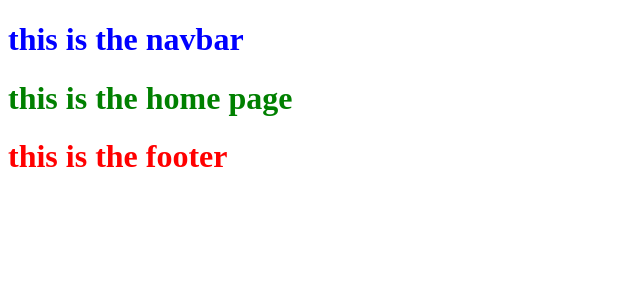
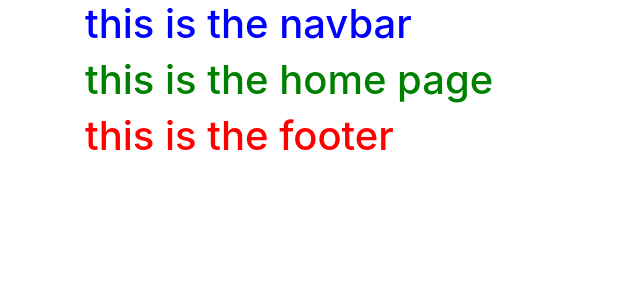
Before and after one commit to rogeliosandoval/YTHI-Website, an Angular app: page /home in a window 1280 px wide. Shown: the top 300 px of the page, without its empty margins (0-640 px from the left). Built offline with nearby package versions, Linux system fonts and the light colour scheme.

Commit message:
add bootstrap

```diff
--- a/package.json
+++ b/package.json
@@ -18,6 +18,7 @@
     "@angular/platform-browser": "^14.0.0",
     "@angular/platform-browser-dynamic": "^14.0.0",
     "@angular/router": "^14.0.0",
+    "bootstrap": "^4.1.3",
     "rxjs": "~7.5.0",
     "tslib": "^2.3.0",
     "zone.js": "~0.11.4"
--- a/src/app/app.component.html
+++ b/src/app/app.component.html
@@ -1,3 +1,5 @@
-<app-navbar></app-navbar>
-<router-outlet></router-outlet>
-<app-footer></app-footer>
+<div class="container">
+  <app-navbar></app-navbar>
+  <router-outlet></router-outlet>
+  <app-footer></app-footer>
+</div>
--- a/src/index.html
+++ b/src/index.html
@@ -5,9 +5,13 @@
   <title>YthiWebsite</title>
   <base href="/">
   <meta name="viewport" content="width=device-width, initial-scale=1">
+  <link rel="stylesheet" href="https://cdn.jsdelivr.net/npm/bootstrap@4.1.3/dist/css/bootstrap.min.css" integrity="sha384-MCw98/SFnGE8fJT3GXwEOngsV7Zt27NXFoaoApmYm81iuXoPkFOJwJ8ERdknLPMO" crossorigin="anonymous">
   <link rel="icon" type="image/x-icon" href="favicon.ico">
 </head>
 <body>
   <app-root></app-root>
+  <script src="https://code.jquery.com/jquery-3.3.1.slim.min.js" integrity="sha384-q8i/X+965DzO0rT7abK41JStQIAqVgRVzpbzo5smXKp4YfRvH+8abtTE1Pi6jizo" crossorigin="anonymous"></script>
+  <script src="https://cdn.jsdelivr.net/npm/popper.js@1.14.3/dist/umd/popper.min.js" integrity="sha384-ZMP7rVo3mIykV+2+9J3UJ46jBk0WLaUAdn689aCwoqbBJiSnjAK/l8WvCWPIPm49" crossorigin="anonymous"></script>
+  <script src="https://cdn.jsdelivr.net/npm/bootstrap@4.1.3/dist/js/bootstrap.min.js" integrity="sha384-ChfqqxuZUCnJSK3+MXmPNIyE6ZbWh2IMqE241rYiqJxyMiZ6OW/JmZQ5stwEULTy" crossorigin="anonymous"></script>
 </body>
 </html>
```
Also changed, not shown: 1 other file (tests, documents, lock files or other folders).
